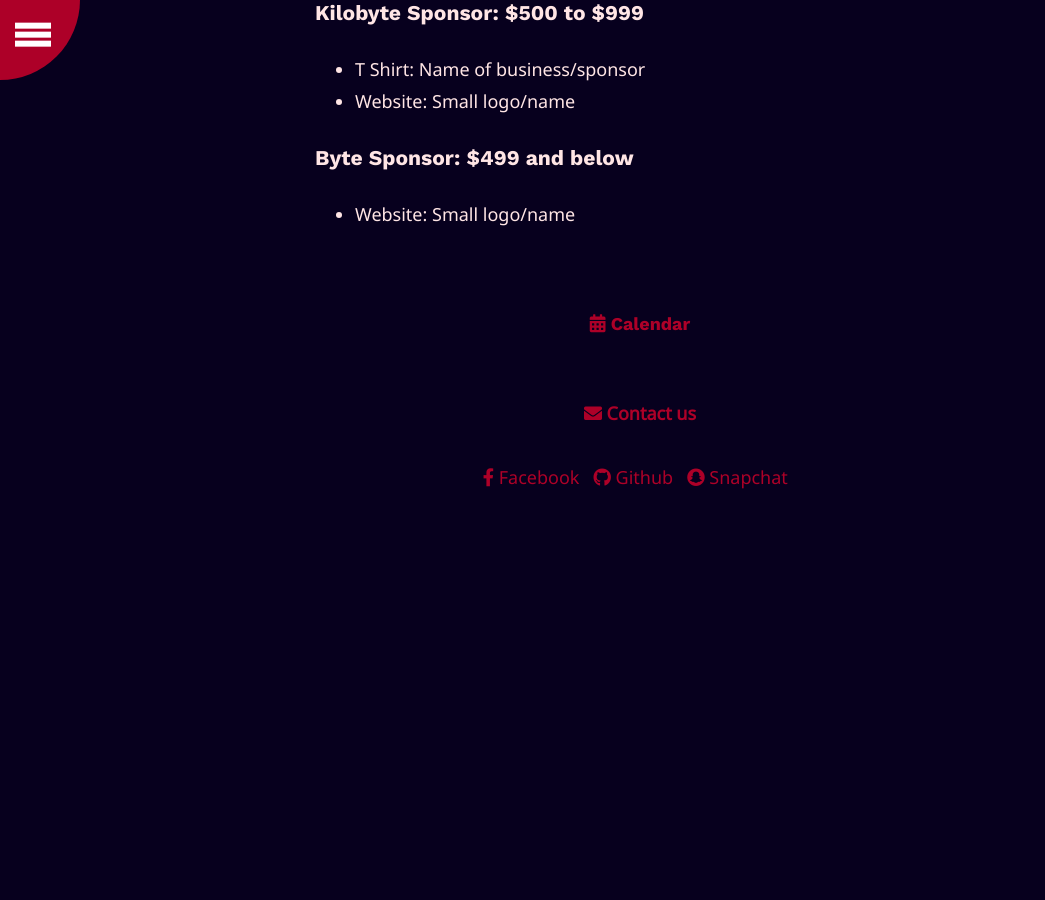
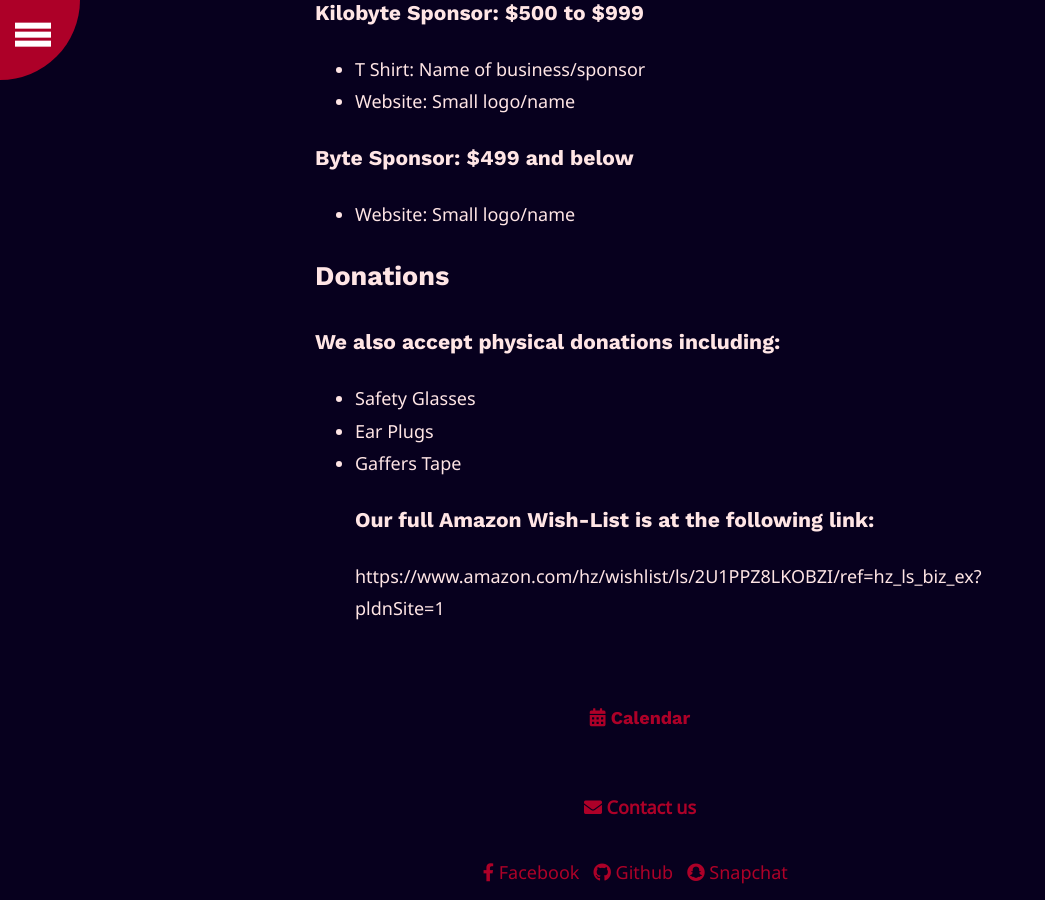
Before and after one commit to FRCTeam5458DigitalMinds/team5458.com, a Jekyll site: the page built from _pages/support.md, in a window 1280 px wide and 900 px high, scrolled down 1886 px. Shown: the whole window, without its empty margins (0-1045 px from the left). Built offline with Jekyll 4.4.1, drawn with Linux system fonts in a browser that asks for light colours; nearby versions of some CDN libraries; before the commit the page ends 2416 px from its top, so only the background shows below that.

Commit message:
Donations
Amazon Wish-List

```diff
--- a/_pages/support.md
+++ b/_pages/support.md
@@ -40,3 +40,11 @@ If you would like to support us, please make out a check to the `Davis Robotics
 ### Byte Sponsor: $499 and below
 
 - Website: Small logo/name
+
+## Donations
+### We also accept physical donations including:
+- Safety Glasses
+- Ear Plugs
+- Gaffers Tape
+### Our full Amazon Wish-List is at the following link:
+https://www.amazon.com/hz/wishlist/ls/2U1PPZ8LKOBZI/ref=hz_ls_biz_ex?pldnSite=1
```
